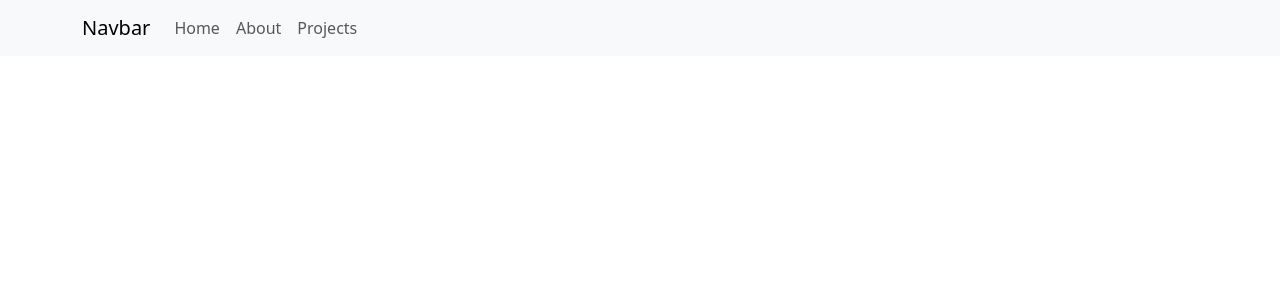
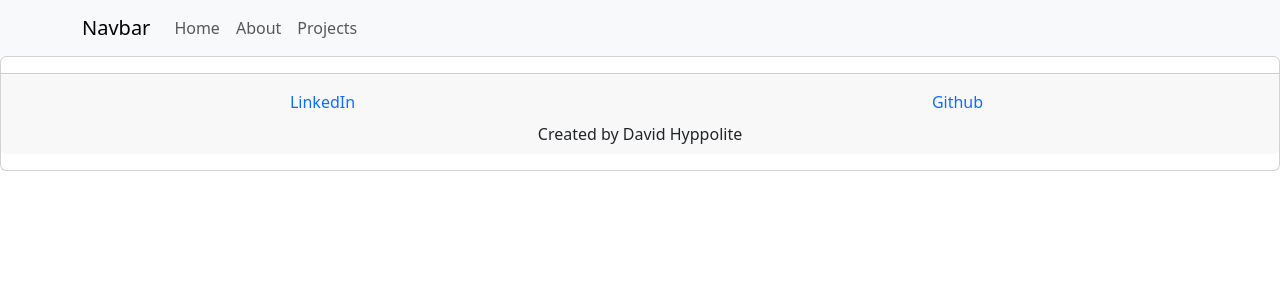
Before and after one commit to dhayv/davidhyppolite, a React (Vite) app in the folder personalproject/: page / in a window 1280 px wide. Shown: the top 300 px of the page. Built offline with nearby package versions, Linux system fonts and the light colour scheme.

Commit message:
display footer

```diff
--- a/personalproject/src/Routes/App.tsx
+++ b/personalproject/src/Routes/App.tsx
@@ -1,7 +1,7 @@
 import React, { Component } from "react";
 import { BrowserRouter, Routes, Route } from "react-router-dom";
 import  Menu from "../Component/Navbar"
-
+import Footer from "../Component/Foot";
 
 
 
@@ -14,6 +14,8 @@ const App: React.FC = () => {
             <Route path="/"/>
             <Route/>
         </Routes>
+        <Footer/>
+
 
 
         </BrowserRouter>
```
